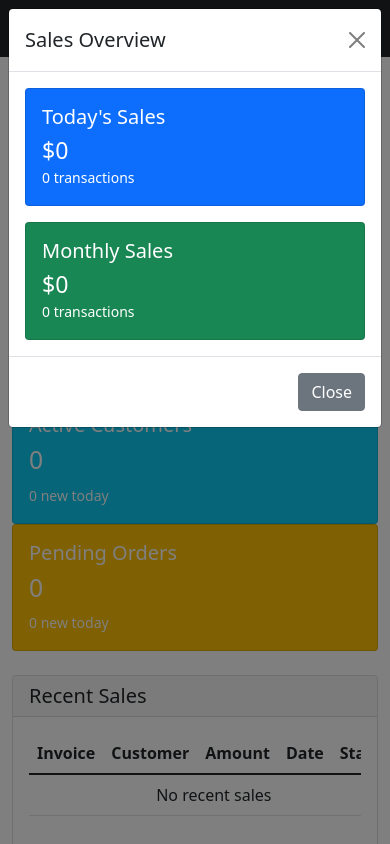
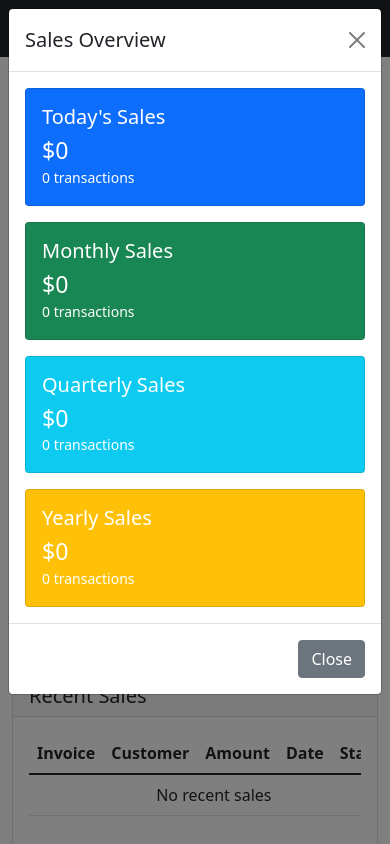
Before and after one commit to alkaseltzerrr/Shop-Repo, a Django app: page / in a window 390 px wide, after a click that opens the changed part. Run offline with Django 5.2, Linux system fonts and the light colour scheme; the visitor is signed in with stand-in values (Sample User, id 1); data that the repository does not hold is empty.

Commit message:
last one

```diff
--- a/store_management/store_ops/views.py
+++ b/store_management/store_ops/views.py
@@ -38,6 +38,15 @@ def dashboard(request):
     today = timezone.now().date()
     first_day_of_month = today.replace(day=1)
 
+    # Calculate first day of quarter
+    current_month = today.month
+    current_quarter = (current_month - 1) // 3 + 1
+    first_month_of_quarter = 3 * (current_quarter - 1) + 1
+    first_day_of_quarter = today.replace(month=first_month_of_quarter, day=1)
+
+    # Calculate first day of year
+    first_day_of_year = today.replace(month=1, day=1)
+
     # Calculate statistics
     total_sales_today = Sale.objects.filter(
         sale_date__date=today
@@ -69,6 +78,28 @@ def dashboard(request):
 
     sales_count_month = Sale.objects.filter(
         sale_date__date__gte=first_day_of_month,
+        sale_date__date__lte=today
+    ).count()
+
+    # Calculate total sales and count for this quarter
+    total_sales_quarter = Sale.objects.filter(
+        sale_date__date__gte=first_day_of_quarter,
+        sale_date__date__lte=today
+    ).aggregate(total=Sum('total_amount'))['total'] or 0
+
+    sales_count_quarter = Sale.objects.filter(
+        sale_date__date__gte=first_day_of_quarter,
+        sale_date__date__lte=today
+    ).count()
+
+    # Calculate total sales and count for this year
+    total_sales_year = Sale.objects.filter(
+        sale_date__date__gte=first_day_of_year,
+        sale_date__date__lte=today
+    ).aggregate(total=Sum('total_amount'))['total'] or 0
+
+    sales_count_year = Sale.objects.filter(
+        sale_date__date__gte=first_day_of_year,
         sale_date__date__lte=today
     ).count()
 
@@ -104,12 +135,16 @@ def dashboard(request):
         'new_customers_today': new_customers_today,
         'pending_orders': pending_orders,
         'orders_today': orders_today,
+        'total_sales_month': total_sales_month,
+        'sales_count_month': sales_count_month,
+        'total_sales_quarter': total_sales_quarter,
+        'sales_count_quarter': sales_count_quarter,
+        'total_sales_year': total_sales_year,
+        'sales_count_year': sales_count_year,
         'recent_sales': recent_sales,
         'low_stock_products': low_stock_products[:5],
         'sales_data': json.dumps(sales_data),
         'dates': json.dumps(dates),
-        'total_sales_month': total_sales_month,
-        'sales_count_month': sales_count_month,
     }
 
     return render(request, 'store_ops/dashboard.html', context)
--- a/store_management/templates/store_ops/dashboard.html
+++ b/store_management/templates/store_ops/dashboard.html
@@ -138,16 +138,16 @@
 
 <!-- Sales Modal -->
 <div class="modal fade" id="salesModal" tabindex="-1" aria-labelledby="salesModalLabel" aria-hidden="true">
-    <div class="modal-dialog">
+    <div class="modal-dialog modal-lg">
         <div class="modal-content">
             <div class="modal-header">
                 <h5 class="modal-title" id="salesModalLabel">Sales Overview</h5>
                 <button type="button" class="btn-close" data-bs-dismiss="modal" aria-label="Close"></button>
             </div>
             <div class="modal-body">
-                <div class="row">
+                <div class="row g-3">
                     <div class="col-md-6">
-                        <div class="card bg-primary text-white mb-3">
+                        <div class="card bg-primary text-white h-100">
                             <div class="card-body">
                                 <h5 class="card-title">Today's Sales</h5>
                                 <h3 class="mb-0">${{ total_sales_today }}</h3>
@@ -156,11 +156,29 @@
                         </div>
                     </div>
                     <div class="col-md-6">
-                        <div class="card bg-success text-white">
+                        <div class="card bg-success text-white h-100">
                             <div class="card-body">
                                 <h5 class="card-title">Monthly Sales</h5>
                                 <h3 class="mb-0">${{ total_sales_month }}</h3>
                                 <small>{{ sales_count_month }} transactions</small>
+                            </div>
+                        </div>
+                    </div>
+                    <div class="col-md-6">
+                        <div class="card bg-info text-white h-100">
+                            <div class="card-body">
+                                <h5 class="card-title">Quarterly Sales</h5>
+                                <h3 class="mb-0">${{ total_sales_quarter }}</h3>
+                                <small>{{ sales_count_quarter }} transactions</small>
+                            </div>
+                        </div>
+                    </div>
+                    <div class="col-md-6">
+                        <div class="card bg-warning text-white h-100">
+                            <div class="card-body">
+                                <h5 class="card-title">Yearly Sales</h5>
+                                <h3 class="mb-0">${{ total_sales_year }}</h3>
+                                <small>{{ sales_count_year }} transactions</small>
                             </div>
                         </div>
                     </div>
```
